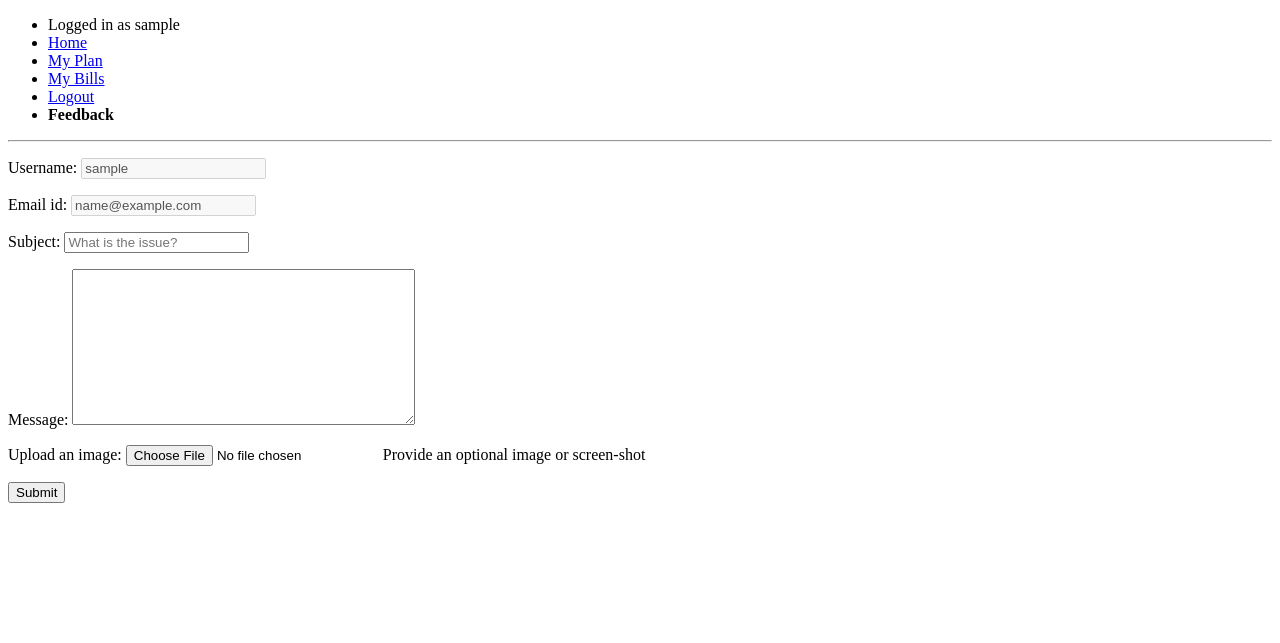
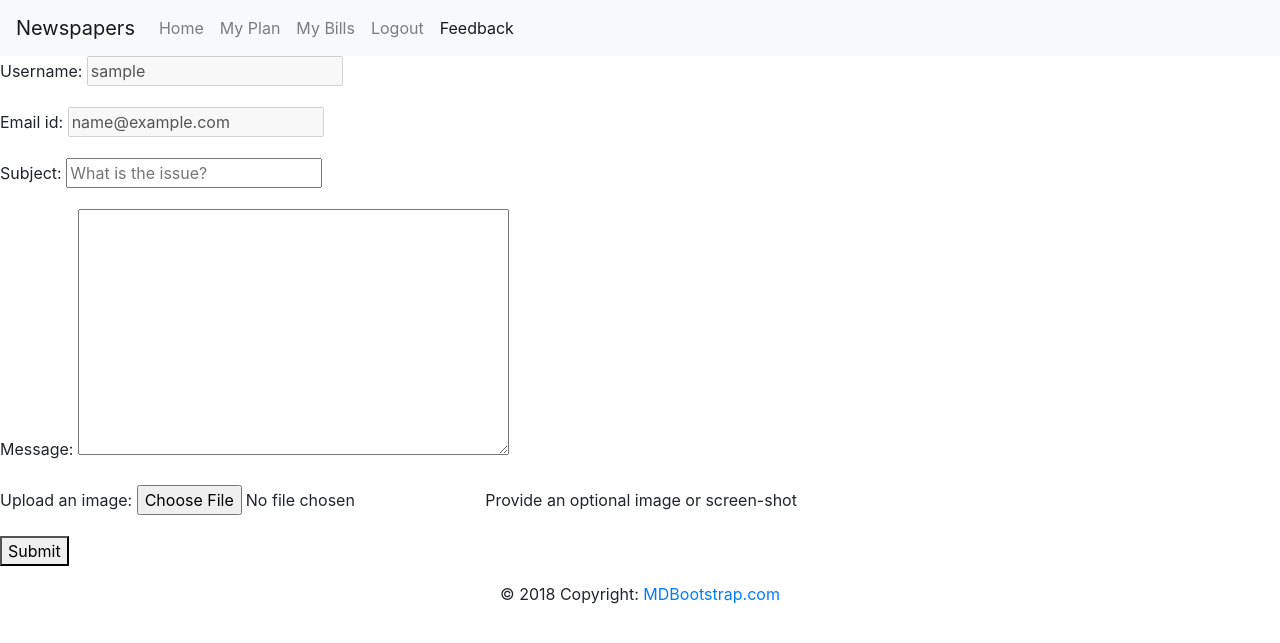
Before and after one commit to manthanchauhan/Newspaper-Bills, a Django app: page /feedback/ in a window 1280 px wide. Shown: the top 643 px of the page. Run offline with Django 3.2, Linux system fonts and the light colour scheme; the visitor is signed in with stand-in values (Sample User, id 1); some libraries are stand-ins or nearby versions.

Commit message:
Implementing bootstrap.

```diff
--- a/newspaper_bills/feedbacks/views.py
+++ b/newspaper_bills/feedbacks/views.py
@@ -22,6 +22,8 @@ class FeedbackView(LoginRequiredMixin, FormView):
                 }
 
     def form_valid(self, form):
+        for file in self.request.FILES.keys():
+            print(file)
         image = self.request.FILES.get('image', None)
         form_data = form.cleaned_data
         feedback = models.Feedback.objects.create(user=self.request.user,
--- a/newspaper_bills/newspaper_bills/settings.py
+++ b/newspaper_bills/newspaper_bills/settings.py
@@ -41,7 +41,7 @@ server.
 DEBUG = True
 
 """
-List of hosts which the website should serve, other that localhosts.
+List of hosts which the website should serve, other than localhost.
 """
 ALLOWED_HOSTS = []
 
--- /dev/null
+++ b/newspaper_bills/static/css/base.css
@@ -0,0 +1,3 @@
+.a {
+    text-decoration:none;
+}
--- a/newspaper_bills/templates/base.html
+++ b/newspaper_bills/templates/base.html
@@ -1,3 +1,4 @@
+{% load static %}
 <!DOCTYPE html>
 <html lang="en">
 <head>
@@ -6,64 +7,129 @@
         {% block Title %}
         {% endblock %}
     </title>
+    <link rel="stylesheet" href="https://maxcdn.bootstrapcdn.com/bootstrap/4.3.1/css/bootstrap.min.css">
+    <link rel="stylesheet" type="text/css" href="{% static 'css/base.css' %}">
     {% block Css %}
     {% endblock %}
 </head>
 <body>
-<ul>
+<nav class="navbar navbar-expand-lg navbar-light bg-light" style="text: solid white;">
+    <a class="navbar-brand" href="#">Newspapers</a>
+    <button class="navbar-toggler" type="button" data-toggle="collapse" data-target="#navbarSupportedContent" aria-controls="navbarSupportedContent" aria-expanded="false" aria-label="Toggle navigation">
+        <span class="navbar-toggler-icon"></span>
+    </button>
+
+    <div class="collapse navbar-collapse" id="navbarSupportedContent">
+        <ul class="navbar-nav mr-auto">
             {% if request.user.is_authenticated %}
-    <li>Logged in as {{request.user}}</li>
                 {% url 'bill_manager:home' as home %}
                 {% if request.path == home %}
-    <li><strong>Home</strong></li>
+                    <li class="nav-item active">
+                        <a class="nav-link">Home</a>
+                    </li>
                 {% else %}
-    <li><a href="{% url 'bill_manager:home' %}">Home</a></li>
+                    <li class="nav-item">
+                        <a class="nav-link" href="{% url 'bill_manager:home' %}">Home</a>
+                    </li>
                 {% endif %}
+
                 {% url 'bill_manager:create_plan' as new_plan %}
                 {% if request.path != new_plan %}
                     {% url 'bill_manager:plan' request.user.plan_id as plan %}
                     {% if request.path == plan %}
-    <li><strong>My Plan</strong></li>
+                        <li class="nav-item active">
+                            <a class="nav-link">My Plan</a>
+                        </li>
                     {% else %}
-    <li><a href="{% url 'bill_manager:plan' request.user.plan_id %}">My Plan</a></li>
+                        <li class="nav-item">
+                            <a class="nav-link" href="{% url 'bill_manager:plan' request.user.plan_id %}">
+                                My Plan
+                            </a>
+                        </li>
                     {% endif %}
                 {% endif %}
+
                 {% url 'bill_manager:my_bills' as my_bills %}
                 {% if request.path == my_bills %}
-    <li><strong>My Bills</strong></li>
+                    <li class="nav-item active">
+                        <a class="nav-link active">My Bills</a>
+                    </li>
                 {% else %}
-    <li><a href="{% url 'bill_manager:my_bills' %}">My Bills</a></li>
+                    <li class="nav-item">
+                        <a class="nav-link" href="{% url 'bill_manager:my_bills' %}">
+                            My Bills
+                        </a>
+                    </li>
                 {% endif %}
-    <li><a href="{% url 'logout' %}">Logout</a></li>
+
+                <li class="nav-item">
+                    <a class="nav-link" href="{% url 'logout' %}">
+                        Logout<br>
+                    </a>
+                </li>
+
                 {% url 'feedbacks:feedback_form' as feedback %}
                 {% if request.path == feedback %}
-    <li><strong>Feedback</strong></li>
+                    <li class="nav-item"><a class="nav-link active">
+                        Feedback
+                    </a></li>
                 {% else %}
-    <li><a href="{% url 'feedbacks:feedback_form' %}">Feedback</a></li>
+                    <li class="nav-item">
+                        <a class="nav-link" href="{% url 'feedbacks:feedback_form' %}">
+                            Feedback
+                        </a>
+                    </li>
                 {% endif %}
+
             {% else %}
                 {% url 'accounts:signup' as signup %}
                 {% if request.path == signup %}
-    <li><strong>Sign Up</strong></li>
+                    <li class="nav-item"><a class="nav-link active">
+                        Sign Up
+                    </a></li>
                 {% else %}
-    <li><a href="{% url 'accounts:signup' %}">Signup</a></li>
+                    <li class="nav-item">
+                        <a class="nav-link" href="{% url 'accounts:signup' %}">
+                            Signup
+                        </a>
+                    </li>
                 {% endif %}
+
                 {% url 'login' as login %}
                 {% if request.path == login %}
-    <li><strong>Log In</strong></li>
+                    <li class="nav-item"><a class="nav-link active">
+                        Log In
+                    </a></li>
                 {% else %}
-    <li><a href="{% url 'login' %}">Log In</a></li>
+                    <li class="nav-item">
+                        <a class="nav-link" href="{% url 'login' %}">
+                            Log In
+                        </a>
+                    </li>
                 {% endif %}
             {% endif %}
         </ul>
-<hr>
+    </div>
+</nav>
+
 {% for message in messages %}
     {{message}}
 {% endfor %}
+
 {% block Content %}
 {% endblock %}
 
+<script src="https://ajax.googleapis.com/ajax/libs/jquery/3.4.0/jquery.min.js"></script>
+<script src="https://cdnjs.cloudflare.com/ajax/libs/popper.js/1.14.7/umd/popper.min.js"></script>
+<script src="https://maxcdn.bootstrapcdn.com/bootstrap/4.3.1/js/bootstrap.min.js"></script>
 {% block Js %}
 {% endblock %}
+
+<footer class="page-footer font-small blue">
+    <div class="footer-copyright text-center py-3">© 2018 Copyright:
+        <a href="https://mdbootstrap.com/education/bootstrap/"> MDBootstrap.com</a>
+    </div>
+</footer>
+
 </body>
 </html>
--- a/newspaper_bills/templates/registration/login.html
+++ b/newspaper_bills/templates/registration/login.html
@@ -9,6 +9,6 @@ Log In
     {% csrf_token %}
     {{form.as_p}}
     <button type="submit">Log In</button>
-</form>
+</form><br>
 Do not have an account? Sign up <a href="{% url 'accounts:signup' %}">here</a>
 {% endblock %}
```
Also changed, not shown: newspaper_bills/serviceKey.json (added, +12 -0 lines), newspaper_bills/templates/base2.html (added, +46 -0 lines), 1 other file. Lines whose indentation alone changed are shown as unchanged.
